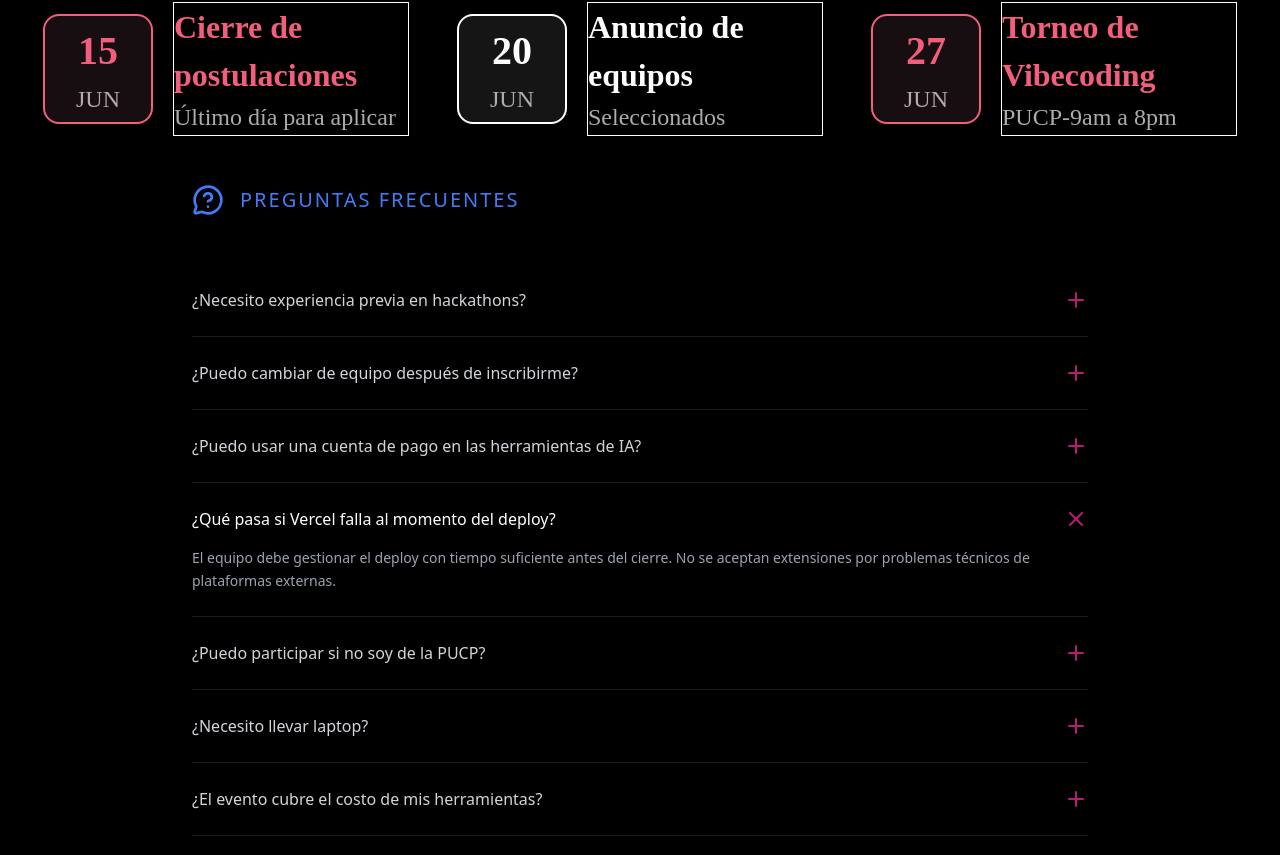
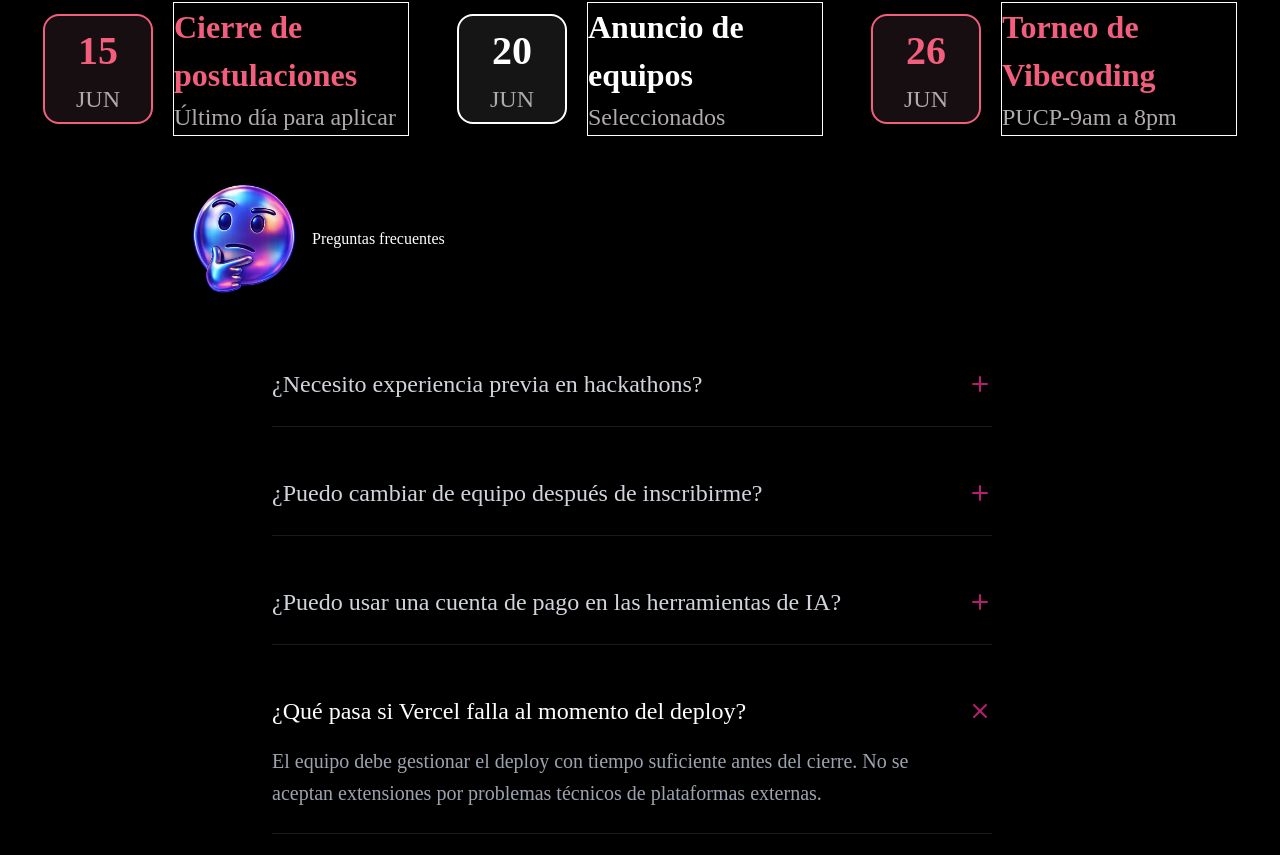
Before and after one commit to solposer/Torneo-de-Vibe-Coding, a Next.js app in the folder proyecto-torneo-web/: page / in a window 1280 px wide. Shown: the part 2305-3160 px from the top of the page. Built offline with nearby package versions, Linux system fonts and the light colour scheme.

Commit message:
preguntas y actualizacion de data

```diff
--- a/proyecto-torneo-web/app/components/preguntas/preguntas.tsx
+++ b/proyecto-torneo-web/app/components/preguntas/preguntas.tsx
@@ -1,11 +1,14 @@
+
 "use client";
 
 import React, { useState } from 'react';
-import { MessageCircleQuestion, Plus, X } from 'lucide-react';
+import { Plus, X } from 'lucide-react';
 import { preguntasFrecuentes } from '@/app/data/fechas-preguntas-data.json';
+import Image from 'next/image'
 
 export default function PreguntasFrecuentesSection() {
     const [openIndex, setOpenIndex] = useState<number | null>(3);
+    const [hoveredIndex, setHoveredIndex] = useState<number | null>(null);
 
     const toggleFaq = (index: number) => {
         setOpenIndex(openIndex === index ? null : index);
@@ -17,12 +20,11 @@ export default function PreguntasFrecuentesSection() {
 
                 <div style={{ display: 'flex', alignItems: 'center', justifyContent: 'space-between' }}>
                     <div style={{ display: 'flex', alignItems: 'center', gap: '1rem' }}>
-                        <MessageCircleQuestion style={{ color: '#427cf8', width: '2rem', height: '2rem' }} />
-                        <h2 className="font-pixel tracking-widest uppercase" style={{ color: '#427cf8', fontSize: '1.25rem' }}>
+                        <Image src="/duda.png" alt="duda" width={104} height={110} />
+                        <h1 className="fuente-titulos">
                             Preguntas frecuentes
-                        </h2>
+                        </h1>
                     </div>
-
                 </div>
 
                 <div style={{ display: 'flex', flexDirection: 'column' }}>
@@ -33,13 +35,16 @@ export default function PreguntasFrecuentesSection() {
                             <div
                                 key={index}
                                 style={{
-                                    borderBottom: index === preguntasFrecuentes.length - 1 ? 'none' : '1px solid #1a1a1a',
                                     paddingTop: '1.5rem',
                                     paddingBottom: '1.5rem',
+                                    paddingLeft: '5rem',
+                                    paddingRight: '6rem',
                                 }}
                             >
                                 <button
                                     onClick={() => toggleFaq(index)}
+                                    onMouseEnter={() => setHoveredIndex(index)}
+                                    onMouseLeave={() => setHoveredIndex(null)}
                                     style={{
                                         width: '100%',
                                         display: 'flex',
@@ -54,15 +59,15 @@ export default function PreguntasFrecuentesSection() {
                                     }}
                                 >
                                     <h3 style={{
-                                        color: isOpen ? '#ffffff' : '#d1d5db',
-                                        fontSize: '1rem',
+                                        color: isOpen ? '#ffffff' : hoveredIndex === index ? '#b91d73' : '#d1d5db',
+                                        fontSize: '24px',
                                         fontWeight: 500,
                                         transition: 'color 0.3s',
                                         margin: 0,
+                                        fontFamily: 'var(--fuente-parrafos)',
                                     }}>
                                         {faq.question}
                                     </h3>
-
                                     <div style={{
                                         marginLeft: '1.5rem',
                                         flexShrink: 0,
@@ -82,14 +87,26 @@ export default function PreguntasFrecuentesSection() {
                                     gridTemplateRows: isOpen ? '1fr' : '0fr',
                                     opacity: isOpen ? 1 : 0,
                                     marginTop: isOpen ? '1rem' : '0',
-                                    transition: 'grid-template-rows 0.3s ease-in-out, opacity 0.3s ease-in-out, margin-top 0.3s ease-in-out'
+                                    transition: 'grid-template-rows 0.3s ease-in-out, opacity 0.3s ease-in-out, margin-top 0.3s ease-in-out',
                                 }}>
                                     <div style={{ overflow: 'hidden' }}>
-                                        <p style={{ color: '#9ca3af', fontSize: '0.875rem', lineHeight: '1.6', paddingRight: '3rem', margin: 0 }}>
+                                        <p style={{
+                                            color: '#9ca3af',
+                                            fontSize: '20px',
+                                            lineHeight: '1.6',
+                                            paddingRight: '3rem',
+                                            margin: 0,
+                                            fontWeight: 'lighter',
+                                            fontFamily: 'var(--fuente-parrafos)',
+                                        }}>
                                             {faq.answer}
                                         </p>
                                     </div>
                                 </div>
+
+                                {index !== preguntasFrecuentes.length - 1 && (
+                                    <div style={{ borderBottom: '1px solid #1a1a1a', marginTop: '1.5rem' }} />
+                                )}
                             </div>
                         );
                     })}
--- a/proyecto-torneo-web/app/data/cronograma-data.json
+++ b/proyecto-torneo-web/app/data/cronograma-data.json
@@ -2,34 +2,50 @@
     "cronograma": [
         {
             "hora": "9:00",
-            "descripcion": "Checking"
+            "subtitulo": "Recepción y bienvenida"
         },
         {
             "hora": "9:30",
-            "descripcion": "Presentación del reto"
+            "subtitulo": "Revelación del reto",
+            "descripcion":"Reglas y requerimientos base."
         },
         {
-            "hora": "9:30",
+            "hora": "10:00",
             "subtitulo": "Taller relámpago",
-            "descripcion": "Checking"
+            "descripcion": "Ingeniería de software con IA "
         },
         {
-            "hora": "9:30",
+            "hora": "10:45",
             "subtitulo": "Sprint 0",
             "descripcion": "Arquitectura y especificación"
         },
         {
-            "hora": "13:00",
-            "descripcion": "Almuerzo y Tech Hunting"
+            "hora": "11:30",
+            "subtitulo":"Sprint 1",
+            "descripcion": "Frontend & Modularidad"
         },
         {
-            "hora": "14:00",
-            "descripcion": "Dinámica descongelante  "
+            "hora": "13:00",
+            "subtitulo":"Almuerzo y networking"
         },
         {
-            "hora": "14:30",
+            "hora": "14:15",
             "subtitulo": "Sprint 2:",
-            "descripcion": "Arquitectura y especificación"
+            "descripcion": "Backend, Lógica y Despliegue"
+        },
+        {
+            "hora": "17:30",
+            "subtitulo":"Tech Talk"
+        },
+        {
+            "hora":"18:00",
+            "subtitulo":"Demoday",
+            "descripcion":"5min por equipo + 2min preguntas"
+
+        },
+        {
+            "hora":"19:45",
+            "subtitulo":"Premiacion y cierre"
         }
     ],
 
--- a/proyecto-torneo-web/app/data/fechas-preguntas-data.json
+++ b/proyecto-torneo-web/app/data/fechas-preguntas-data.json
@@ -13,7 +13,7 @@
             "importante": false
         },
         {
-            "dia": "27 JUN",
+            "dia": "26 JUN",
             "titulo": "Torneo de Vibecoding",
             "descripcion": "PUCP-9am a 8pm",
             "importante": true
--- a/proyecto-torneo-web/app/data/hero-data.json
+++ b/proyecto-torneo-web/app/data/hero-data.json
@@ -2,14 +2,14 @@
     "linkPostulacion": "#",
     "linkBasesOficiales": "#",
     "fechaEvento":{
-        "fecha": "27 JUN 2026",
-        "dia": "sábado"
+        "fecha": "26 JUN 2026",
+        "dia": "viernes"
     },
     "horaInicio": "9:00",
     "horafin": "20:00",
     "lugar": {
-        "nombre": "NTT DATA BLOOM",
-        "avenida": "Av. FALTA BUSCAR LA AVENIDA 184 ",
-        "link-ubicacion": "#"
+        "nombre": "PUCP - Pabellon V 201 y 202",
+        "avenida": "Av. Universitaria 1801, San Miguel, Lima, Perú ",
+        "link-ubicacion": "https://www.google.com/maps/place/Pontificia+Universidad+Cat%C3%B3lica+del+Per%C3%BA/@-12.0695034,-77.0867877,1622m/data=!3m1!1e3!4m10!1m2!2m1!1sdireccion+pucp!3m6!1s0x9105c912d40840a5:0xd7a0bfb797e5862e!8m2!3d-12.0690919!4d-77.0782022!15sCg5kaXJlY2Npb24gcHVjcCICSAGSARJwcml2YXRlX3VuaXZlcnNpdHngAQA!16zL20vMDY3cDVo?entry=ttu&g_ep=EgoyMDI2MDYwMS4wIKXMDSoASAFQAw%3D%3D"
     }
 }
```
Also changed, not shown: proyecto-torneo-web/public/logo-kick.png, proyecto-torneo-web/public/logo-linkedin.png.
